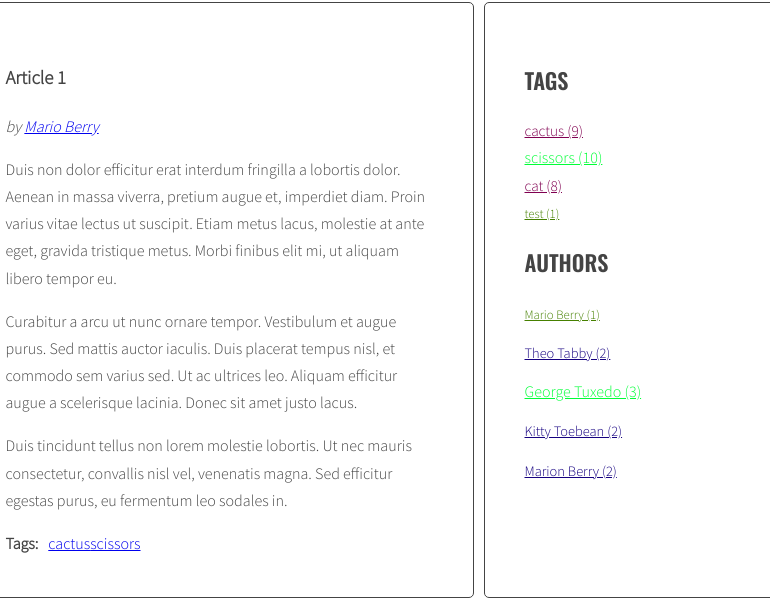
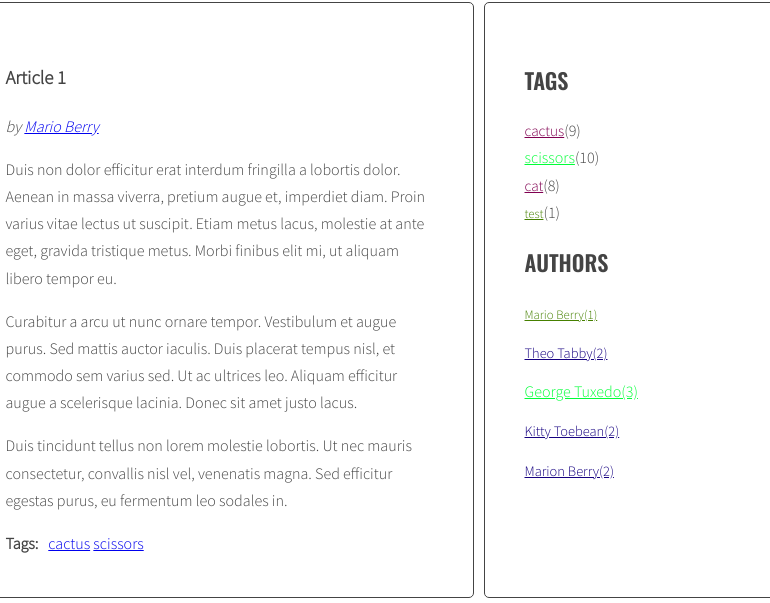
Before and after one commit to Kaczory10/javascript-blog, a website: page index.html in a window 1280 px wide. Shown: the part 241-844 px from the top of the page, 421-1191 px from the left. Drawn offline with nearby package versions, Linux system fonts and the light colour scheme.

Commit message:
Handlebars templates

```diff
--- a/index.html
+++ b/index.html
@@ -47,7 +47,12 @@
             </ul>
           </aside>
           <section class="posts">
-            <article class="post active" id="article-1" data-tags="cactus scissors" data-author="Mario Berry">
+            <article
+              class="post active"
+              id="article-1"
+              data-tags="cactus scissors"
+              data-author="Mario Berry"
+            >
               <h3 class="post-title">Article 1</h3>
               <p class="post-author"></p>
               <div class="post-content">
@@ -75,11 +80,15 @@
               </div>
               <div class="post-tags">
                 <p><strong>Tags:</strong></p>
-                <ul class="list list-horizontal">
-                </ul>
+                <ul class="list list-horizontal"></ul>
               </div>
             </article>
-            <article class="post" id="article-2" data-tags="cat cactus scissors test" data-author="Theo Tabby">
+            <article
+              class="post"
+              id="article-2"
+              data-tags="cat cactus scissors test"
+              data-author="Theo Tabby"
+            >
               <h3 class="post-title">Article 2</h3>
               <p class="post-author"></p>
               <div class="post-content">
@@ -108,11 +117,15 @@
               </div>
               <div class="post-tags">
                 <p><strong>Tags:</strong></p>
-                <ul class="list list-horizontal">
-                </ul>
+                <ul class="list list-horizontal"></ul>
               </div>
             </article>
-            <article class="post" id="article-3" data-tags="scissors" data-author="George Tuxedo">
+            <article
+              class="post"
+              id="article-3"
+              data-tags="scissors"
+              data-author="George Tuxedo"
+            >
               <h3 class="post-title">Article 3</h3>
               <p class="post-author"></p>
               <div class="post-content">
@@ -136,11 +149,15 @@
               </div>
               <div class="post-tags">
                 <p><strong>Tags:</strong></p>
-                <ul class="list list-horizontal">
-                </ul>
+                <ul class="list list-horizontal"></ul>
               </div>
             </article>
-            <article class="post" id="article-4" data-tags="cat cactus scissors" data-author="Kitty Toebean">
+            <article
+              class="post"
+              id="article-4"
+              data-tags="cat cactus scissors"
+              data-author="Kitty Toebean"
+            >
               <h3 class="post-title">Article 4</h3>
               <p class="post-author"></p>
               <div class="post-content">
@@ -166,11 +183,15 @@
               </div>
               <div class="post-tags">
                 <p><strong>Tags:</strong></p>
-                <ul class="list list-horizontal">
-                </ul>
+                <ul class="list list-horizontal"></ul>
               </div>
             </article>
-            <article class="post" id="article-5" data-tags="cat cactus scissors" data-author="Marion Berry">
+            <article
+              class="post"
+              id="article-5"
+              data-tags="cat cactus scissors"
+              data-author="Marion Berry"
+            >
               <h3 class="post-title">Article 5</h3>
               <p class="post-author"></p>
               <div class="post-content">
@@ -193,13 +214,17 @@
                   libero sodales, pellentesque varius ex pulvinar.
                 </p>
               </div>
-              <div class="post-tags" >
+              <div class="post-tags">
                 <p><strong>Tags:</strong></p>
-                <ul class="list list-horizontal">
-                </ul>
+                <ul class="list list-horizontal"></ul>
               </div>
             </article>
-            <article class="post" id="article-6" data-tags="cat cactus scissors" data-author="George Tuxedo">
+            <article
+              class="post"
+              id="article-6"
+              data-tags="cat cactus scissors"
+              data-author="George Tuxedo"
+            >
               <h3 class="post-title">Article 6</h3>
               <p class="post-author"></p>
               <div class="post-content">
@@ -226,11 +251,15 @@
               </div>
               <div class="post-tags">
                 <p><strong>Tags:</strong></p>
-                <ul class="list list-horizontal">
-                </ul>
+                <ul class="list list-horizontal"></ul>
               </div>
             </article>
-            <article class="post" id="article-7" data-tags="cat cactus scissors" data-author="Kitty Toebean">
+            <article
+              class="post"
+              id="article-7"
+              data-tags="cat cactus scissors"
+              data-author="Kitty Toebean"
+            >
               <h3 class="post-title">Article 7</h3>
               <p class="post-author"></p>
               <div class="post-content">
@@ -256,11 +285,15 @@
               </div>
               <div class="post-tags">
                 <p><strong>Tags:</strong></p>
-                <ul class="list list-horizontal">
-                </ul>
+                <ul class="list list-horizontal"></ul>
               </div>
             </article>
-            <article class="post" id="article-8" data-tags="cat cactus scissors" data-author="Theo Tabby">
+            <article
+              class="post"
+              id="article-8"
+              data-tags="cat cactus scissors"
+              data-author="Theo Tabby"
+            >
               <h3 class="post-title">Article 8</h3>
               <p class="post-author"></p>
               <div class="post-content">
@@ -287,11 +320,15 @@
               </div>
               <div class="post-tags">
                 <p><strong>Tags:</strong></p>
-                <ul class="list list-horizontal">
-                </ul>
+                <ul class="list list-horizontal"></ul>
               </div>
             </article>
-            <article class="post" id="article-9" data-tags="cat cactus scissors" data-author="Marion Berry">
+            <article
+              class="post"
+              id="article-9"
+              data-tags="cat cactus scissors"
+              data-author="Marion Berry"
+            >
               <h3 class="post-title">Article 9</h3>
               <p class="post-author"></p>
               <div class="post-content">
@@ -319,11 +356,15 @@
               </div>
               <div class="post-tags">
                 <p><strong>Tags:</strong></p>
-                <ul class="list list-horizontal">
-                </ul>
+                <ul class="list list-horizontal"></ul>
               </div>
             </article>
-            <article class="post" id="article-10" data-tags="cat cactus scissors" data-author="George Tuxedo">
+            <article
+              class="post"
+              id="article-10"
+              data-tags="cat cactus scissors"
+              data-author="George Tuxedo"
+            >
               <h3 class="post-title">Article 10</h3>
               <p class="post-author"></p>
               <div class="post-content">
@@ -354,8 +395,7 @@
               </div>
               <div class="post-tags">
                 <p><strong>Tags:</strong></p>
-                <ul class="list list-horizontal">
-                </ul>
+                <ul class="list list-horizontal"></ul>
               </div>
             </article>
           </section>
@@ -368,6 +408,30 @@
         </main>
       </div>
     </div>
+    <script id="template-article-link" type="text/x-handlebars-template">
+      <li><a href="#{{id}}"><span>{{title}}</span></a></li>
+    </script>
+    <script id="template-article-link-inline" type="text/x-handlebars-template">
+      <a href="#{{id}}"><span>{{title}}</span></a>
+    </script>
+    <script id="template-tag-cloud-link" type="text/x-handlebars-template">
+      {{#each tags}}
+        <li>
+          <a class="{{className}}" href="#tag-{{tag}}">{{tag}}</a>({{count}})
+        </li>
+      {{/each}}
+    </script>
+    <script id="template-author-cloud-link" type="text/x-handlebars-template">
+      {{#each authors}}
+        <li>
+          <a
+            class="{{className}}"
+            href="#author-{{author}}"
+          >{{author}}({{count}})</a>
+        </li>
+      {{/each}}
+    </script>
+    <script src="https://cdnjs.cloudflare.com/ajax/libs/handlebars.js/4.1.0/handlebars.min.js"></script>
     <script src="js/script.js"></script>
   </body>
 </html>
--- a/js/script.js
+++ b/js/script.js
@@ -1,6 +1,21 @@
-"use strict";
+const templates = {
+  articleLink: Handlebars.compile(
+    document.querySelector("#template-article-link").innerHTML
+  ),
+  articleLinkInline: Handlebars.compile(
+    document.querySelector("#template-article-link-inline").innerHTML
+  ),
+  tagCloudLink: Handlebars.compile(
+    document.querySelector("#template-tag-cloud-link").innerHTML
+  ),
+  authorCloudLink: Handlebars.compile(
+    document.querySelector("#template-author-cloud-link").innerHTML
+  ),
+};
+("use strict"); //plik w strick mode"zie
 const titleClickHandler = function (event) {
-  event.preventDefault();
+  //argument parametr funcji event
+  event.preventDefault(); //usuwam domyslne działanie
 
   const clickedElement = this;
   console.log("Link was clicked!");
@@ -39,7 +54,7 @@
   optCloudClassCount = 5,
   optCloudClassPrefix = "tag-size-",
   optTagsListSelector = ".list.tags",
-  optAuthorsListSelector = '.list.authors';
+  optAuthorsListSelector = ".list.authors";
 
 function generateTitleLinks(customSelector = "") {
   const titleList = document.querySelector(optTitleListSelector);
@@ -74,12 +89,8 @@
     /* get the title from the title element */
     /* Done */
 
-    const linkHTML =
-      '<li><a href="#' +
-      articleId +
-      '"><span>' +
-      articleTitle +
-      "</span></a></li>";
+    const linkHTMLData = { id: articleId, title: articleTitle };
+    const linkHTML = templates.articleLink(linkHTMLData);
     /* create HTML of the link */
     /* Done */
 
@@ -108,17 +119,19 @@
     const tagsWrapper = article.querySelector(optArticleTagsSelector);
     /* find tags wrapper */
 
-    const articleTags = article.getAttribute("data-tags");
+    const articleTags = article.getAttribute("data-tags"); // "cat cactus scissors"
     /* get tags from data-tags attribute */
 
-    const articleTagsArray = articleTags.split(" ");
+    const articleTagsArray = articleTags.split(" "); // ["cat", "cactus", "scissors"]
     /* split tags into array */
 
     let html = "";
     /* make html variable with empty string */
 
     for (let tag of articleTagsArray) {
-      const linkHTML = '<li><a href="#tag-' + tag + '">' + tag + "</a></li>";
+      const linkHTMLData = { id: tag, title: tag };
+      const linkHTML = templates.articleLink(linkHTMLData);
+
       /* create HTML of the link */
       /* generate HTML of the link */
       /* Done */
@@ -129,9 +142,9 @@
       /* [NEW] check if this link is NOT already in allTags */
       if (!allTags[tag]) {
         /* [NEW] add tag to allTags object */
-        allTags[tag] = 1;
+        allTags[tag] = 1; // jeżeli nie ma np klucza scissors to nadajesz mu klucz o wartości 1
       } else {
-        allTags[tag]++;
+        allTags[tag]++; // np wartość scissors z 1 robi się 2
       }
     }
 
@@ -139,11 +152,10 @@
     tagsWrapper.innerHTML = html;
     /* insert HTML of all the links into the tags wrapper */
 
-
     const tagList = document.querySelector(optTagsListSelector);
     /* [NEW] find list of tags in right column */
 
-    let allTagsHTML = "";
+    const allTagsData = { tags: [] };
     /* [NEW] create variable for all links HTML code */
     const tagsParams = calculateTagsParams(allTags);
     console.log("tagsParams:", tagsParams);
@@ -151,14 +163,17 @@
     /* [NEW] START LOOP: for each tag in allTags: */
     for (let tag in allTags) {
       /* [NEW] generate code of a link and add it to allTagsHTML */
-      const tagLink = '<li><a class="' + calculateTagClass(allTags[tag], tagsParams) + '" href="#tag-' + tag + '">' + tag + ' (' + allTags[tag] + ') ' + '</a></li>'
-      // allTagsHTML += tag + " (" + allTags[tag] + ") ";
-      allTagsHTML += tagLink;
+      allTagsData.tags.push({
+        tag: tag,
+        count: allTags[tag],
+        className: calculateTagClass(allTags[tag], tagsParams),
+      });
     }
     /* [NEW] END LOOP: for each tag in allTags: */
 
     /*[NEW] add HTML from allTagsHTML to tagList */
-    tagList.innerHTML = allTagsHTML;
+    console.log(allTagsData);
+    tagList.innerHTML = templates.tagCloudLink(allTagsData);
   }
 }
 generateTags();
@@ -214,8 +229,6 @@
 addClickListenersToTags();
 addClickListenersToAuthors();
 
-
-
 function generateAuthors() {
   const allAuthors = {};
 
@@ -223,10 +236,10 @@
 
   for (let article of articles) {
     const authorsWrapper = article.querySelector(optArticleAuthorSelector);
-    const articleAuthor = article.getAttribute('data-author');
-    const linkHTML = '<a href="#author-' + articleAuthor + '">' + articleAuthor + '</a>';
-
-    authorsWrapper.innerHTML = 'by ' + linkHTML;
+    const articleAuthor = article.getAttribute("data-author");
+    const linkHTMLData = { id: articleAuthor, title: articleAuthor };
+    const linkHTML = templates.articleLinkInline(linkHTMLData);
+    authorsWrapper.innerHTML = "by " + linkHTML;
 
     if (!allAuthors[articleAuthor]) {
       allAuthors[articleAuthor] = 1;
@@ -239,18 +252,25 @@
 
   const authorsList = document.querySelector(optAuthorsListSelector);
 
-  let allAuthorsHTML = "";
+  // let allAuthorsHTML = "";
+  const allAuthorsData = { authors: [] };
 
   const authorsParams = calculateAuthorsParams(allAuthors);
-  console.log("authorsParams:", authorsParams)
+  console.log("authorsParams:", authorsParams);
 
   for (let author in allAuthors) {
-    const authorLink = '<li><a href="#author-' + author + '" class="' + calculateAuthorsClass(allAuthors[author], authorsParams) + '">' + author + ' (' + allAuthors[author] + ') ' + '</a></li>';
+    // const authorLink = '<li><a href="#author-' + author + '" class="' + calculateAuthorsClass(allAuthors[author], authorsParams) + '">' + author + ' (' + allAuthors[author] + ') ' + '</a></li>';
 
-    allAuthorsHTML += authorLink;
+    // allAuthorsHTML += authorLink;
+    allAuthorsData.authors.push({
+      author: author,
+      count: allAuthors[author],
+      className: calculateTagClass(allAuthors[author], authorsParams),
+    });
   }
 
-  authorsList.innerHTML = allAuthorsHTML;
+  authorsList.innerHTML = templates.authorCloudLink(allAuthorsData);
+  // authorsList.innerHTML = allAuthorsHTML;
 }
 
 function authorClickHandler(event) {
@@ -261,7 +281,7 @@
   const href = clickedElement.getAttribute("href");
 
   const author = href.replace("#author-", "");
-/* make a new constant "tag" and extract tag from the "href" constant */
+  /* make a new constant "tag" and extract tag from the "href" constant */
   const authors = document.querySelectorAll('a.active[href^="#author-"]');
   /* find all tag links with class active */
 
@@ -299,7 +319,6 @@
     if (tags[tag] < params.min) {
       params.min = tags[tag];
     }
-
   }
   return params;
 }
@@ -313,17 +332,16 @@
     if (authors[author] < params.min) {
       params.min = authors[author];
     }
-
   }
   return params;
 }
 
-function calculateTagClass (count, params){
+function calculateTagClass(count, params) {
   const normalizedCount = count - params.min;
   const normalizedMax = params.max - params.min;
   console.log(normalizedCount, normalizedMax);
   const percentage = normalizedCount / normalizedMax;
-  const classNumber = Math.floor( percentage * (optCloudClassCount - 1) + 1 );
+  const classNumber = Math.floor(percentage * (optCloudClassCount - 1) + 1);
 
   return optCloudClassPrefix + classNumber;
 }
@@ -333,7 +351,7 @@
   const normalizedMax = params.max - params.min;
   console.log(normalizedCount, normalizedMax);
   const percentage = normalizedCount / normalizedMax;
-  const classNumber = Math.floor( percentage * (optCloudClassCount - 1) + 1 );
+  const classNumber = Math.floor(percentage * (optCloudClassCount - 1) + 1);
 
   return optCloudClassPrefix + classNumber;
 }
--- a/sass/index.scss
+++ b/sass/index.scss
@@ -1,17 +1,19 @@
-@import url('https://fonts.googleapis.com/css?family=Oswald:400,600|Sacramento|Source+Sans+Pro:300&subset=latin-ext');
+@import url("https://fonts.googleapis.com/css?family=Oswald:400,600|Sacramento|Source+Sans+Pro:300&subset=latin-ext");
 
 /* Variables */
 
 $color-light: #fff;
 $color-dark: #444;
 
-$font-logo: 'Sacramento', cursive;
-$font-header: 'Oswald', sans-serif;
-$font-text: 'Source Sans Pro', sans-serif;
+$font-logo: "Sacramento", cursive;
+$font-header: "Oswald", sans-serif;
+$font-text: "Source Sans Pro", sans-serif;
 
 /* Global */
 
-*, *::before, *::after {
+*,
+*::before,
+*::after {
   box-sizing: border-box;
 }
 
@@ -56,7 +58,8 @@
   flex: 2 0 0;
 }
 
-.sidebar, .posts {
+.sidebar,
+.posts {
   background: $color-light;
   margin-right: 10px;
   padding: 40px;
@@ -122,3 +125,23 @@
 a.active {
   color: red;
 }
+.tag-size-1 {
+  color: rgb(70, 128, 0);
+  font-size: 80%;
+}
+.tag-size-2 {
+  color: rgb(113, 128, 0);
+  font-size: 85%;
+}
+.tag-size-3 {
+  color: rgb(21, 0, 128);
+  font-size: 90%;
+}
+.tag-size-4 {
+  color: rgb(128, 0, 81);
+  font-size: 95%;
+}
+.tag-size-5 {
+  color: rgb(0, 255, 55);
+  font-size: 100%;
+}
```
Also changed, not shown: css/index.css, 1 other file.
